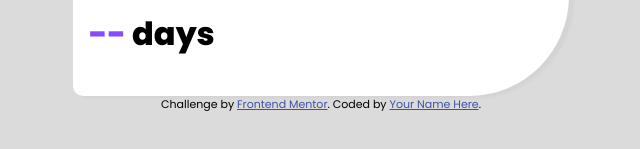
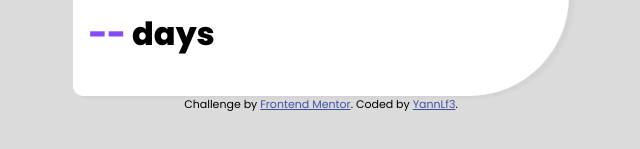
Before and after one commit to YannLf3/FrontendMentor_App-calculator-age, a plain HTML site: page index.html in a window 1280 px wide. Shown: the part 399-548 px from the top of the page, without its empty margins (319-959 px from the left). Drawn offline with Linux system fonts and the light colour scheme.

Commit message:
update readme

```diff
--- a/index.html
+++ b/index.html
@@ -63,7 +63,7 @@
     <footer class="attribution">
       Challenge by
       <a href="https://www.frontendmentor.io?ref=challenge">Frontend Mentor</a>.
-      Coded by <a href="#">Your Name Here</a>.
+      Coded by <a href="https://github.com/YannLf3">YannLf3</a>.
     </footer>
   </body>
 </html>
```
Also changed, not shown: 1 other file.
